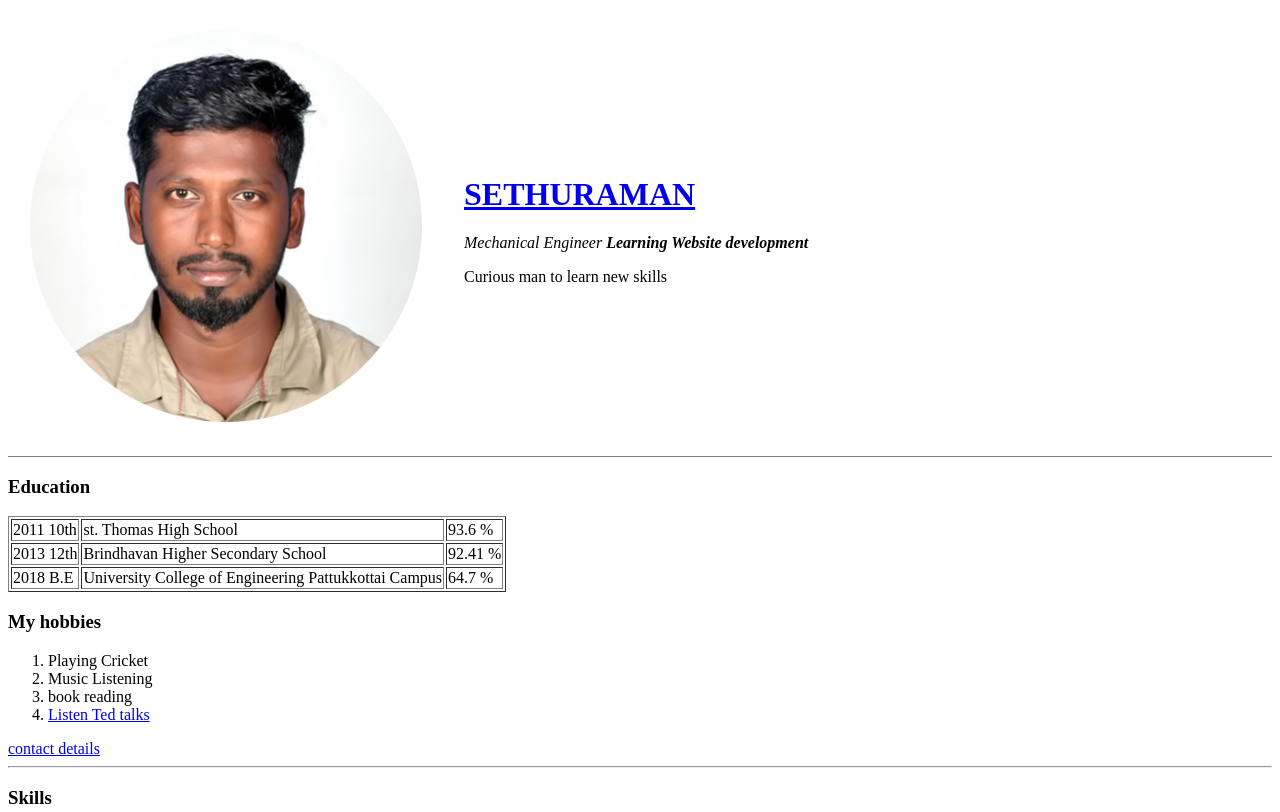
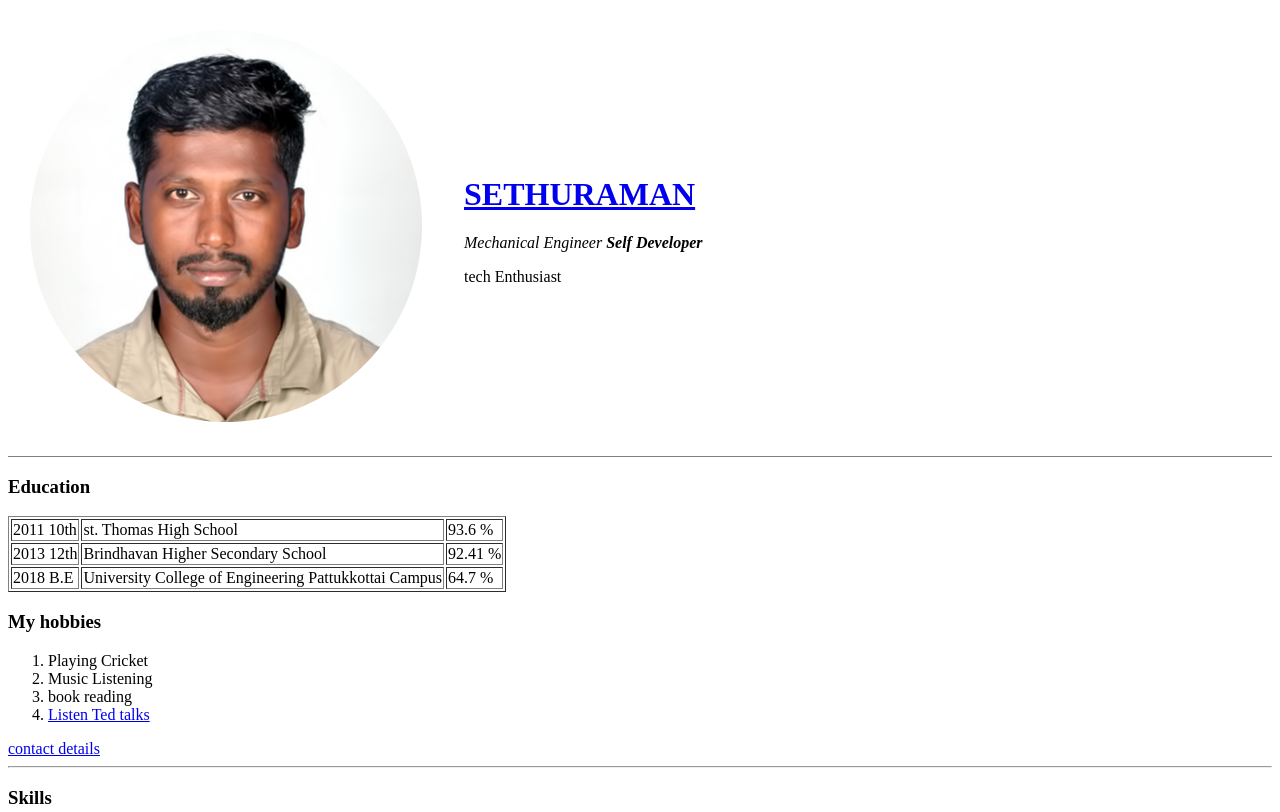
Before and after one commit to Sethu467/CV, a plain HTML site: page index.html in a window 1280 px wide. Shown: the top 812 px of the page. Drawn offline with Linux system fonts and the light colour scheme.

Commit message:
Update index.html

```diff
--- a/index.html
+++ b/index.html
@@ -11,8 +11,8 @@
     <tr>
       <td><img src="Images/sethu.png" alt="Sethu profile picture"></td>
       <td><a href="https://www.facebook.com/sethu.raman.332345/"> <h1>SETHURAMAN</h1></a>
-      <p><em>Mechanical Engineer <strong>Learning Website development</strong></em></p>
-      <p>Curious man to learn new skills</p></td>
+      <p><em>Mechanical Engineer <strong>Self Developer</strong></em></p>
+      <p>tech Enthusiast</p></td>
     </tr>
   </table>
   <hr size="1.5" noshade>
```
